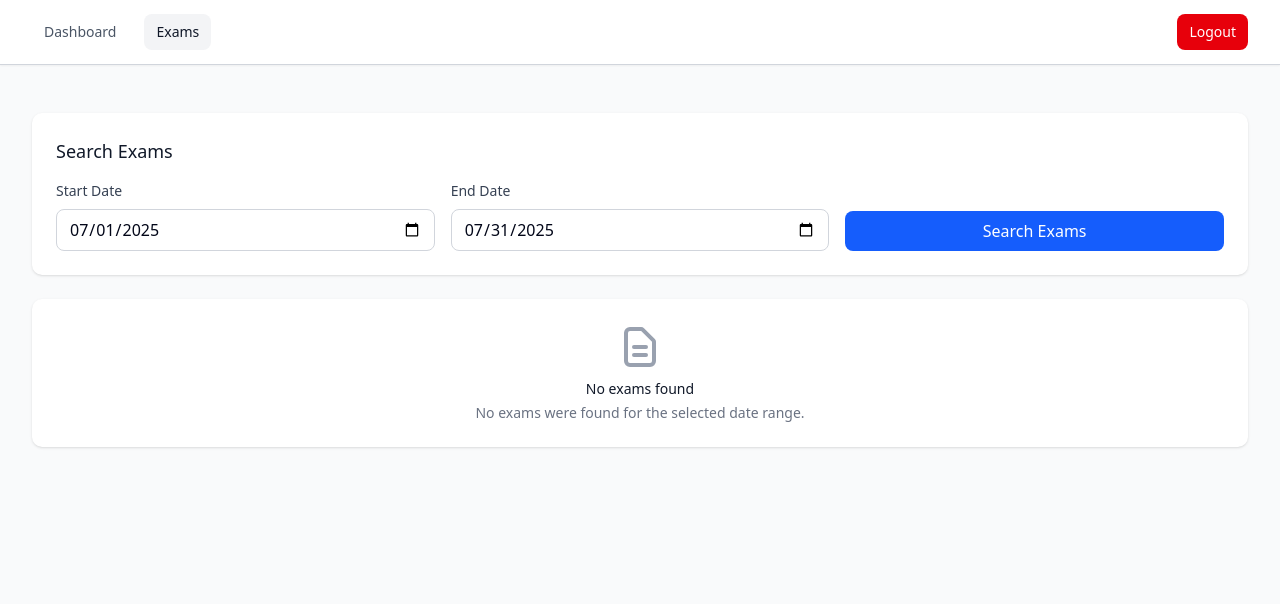
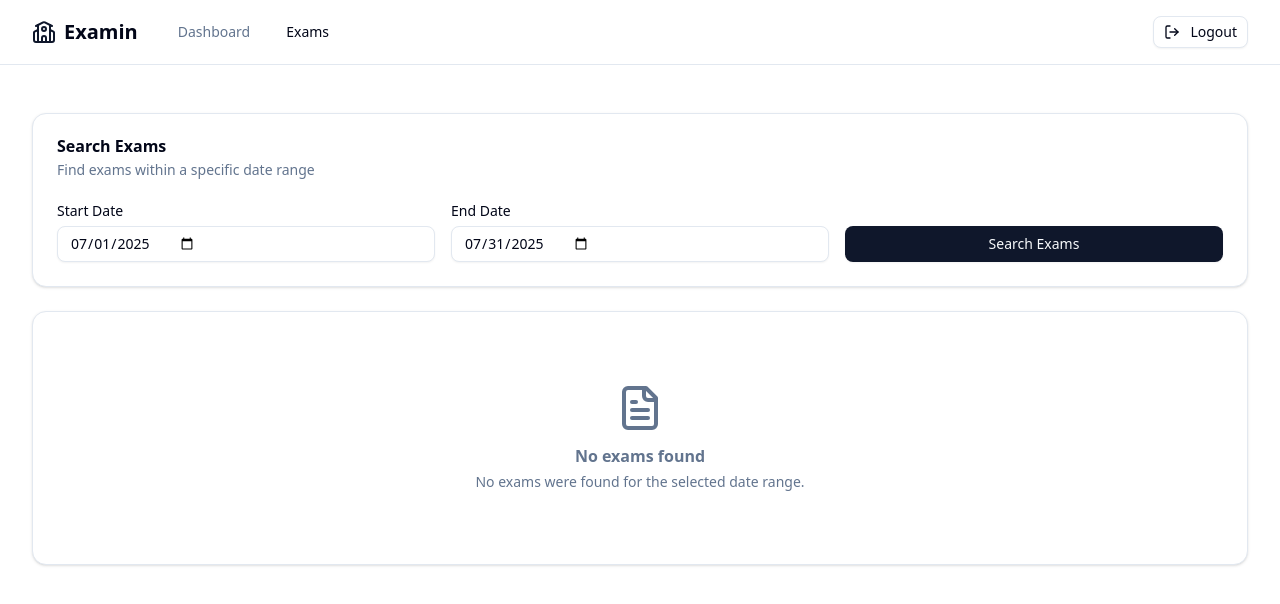
Before and after one commit to antoniosubasic/examin, a SvelteKit app in the folder frontend/: page /exams in a window 1280 px wide. Shown: the top 604 px of the page. Built offline with nearby package versions, Linux system fonts and the light colour scheme; sample sign-in values are in the browser's storage.

Commit message:
refactor(frontend): refactor exams page with shadcn components and toast notifications

```diff
--- a/frontend/src/routes/exams/+page.svelte
+++ b/frontend/src/routes/exams/+page.svelte
@@ -1,6 +1,36 @@
 <script lang="ts">
     import { onMount } from "svelte";
     import { goto } from "$app/navigation";
+    import { toast } from "svelte-sonner";
+    import { Button } from "$lib/components/ui/button";
+    import {
+        Card,
+        CardContent,
+        CardDescription,
+        CardHeader,
+        CardTitle,
+    } from "$lib/components/ui/card";
+    import { Input } from "$lib/components/ui/input";
+    import { Label } from "$lib/components/ui/label";
+    import { Badge } from "$lib/components/ui/badge";
+    import { Alert, AlertDescription } from "$lib/components/ui/alert";
+    import {
+        Table,
+        TableBody,
+        TableCell,
+        TableHead,
+        TableHeader,
+        TableRow,
+    } from "$lib/components/ui/table";
+    import {
+        NavigationMenuRoot,
+        NavigationMenuItem,
+        NavigationMenuLink,
+        NavigationMenuList,
+    } from "$lib/components/ui/navigation-menu";
+    import { Skeleton } from "$lib/components/ui/skeleton";
+    import { Separator } from "$lib/components/ui/separator";
+    import { School, LogOut, FileTextIcon } from "@lucide/svelte";
 
     let sessionId = "";
     let schoolName = "";
@@ -41,8 +71,10 @@
                 },
                 body: JSON.stringify({ sessionId }),
             });
+            toast.success("Logged out successfully");
         } catch (err) {
             console.error("Logout error:", err);
+            toast.error("Failed to logout");
         } finally {
             localStorage.removeItem("sessionId");
             localStorage.removeItem("schoolName");
@@ -54,11 +86,13 @@
     async function searchExams() {
         if (!startDate || !endDate) {
             error = "Please select both start and end dates";
+            toast.error(error);
             return;
         }
 
         if (new Date(startDate) > new Date(endDate)) {
             error = "Start date must be before end date";
+            toast.error(error);
             return;
         }
 
@@ -83,6 +117,7 @@
                 const errorData = await response.json();
                 if (response.status === 401) {
                     error = "Session expired. Please log in again.";
+                    toast.error(error);
                     setTimeout(() => {
                         localStorage.removeItem("sessionId");
                         localStorage.removeItem("schoolName");
@@ -96,8 +131,12 @@
             }
 
             exams = await response.json();
+            toast.success(
+                `Found ${exams.length} ${exams.length === 1 ? "exam" : "exams"}`
+            );
         } catch (err) {
             error = `Failed to search exams: ${err instanceof Error ? err.message : "Unknown error"}`;
+            toast.error(error);
             console.error("Search error:", err);
         } finally {
             searching = false;
@@ -112,18 +151,21 @@
         return timeString.substring(0, 5);
     }
 
-    function getExamTypeColor(type: string): string {
+    function getExamTypeVariant(
+        type: string
+    ): "default" | "secondary" | "destructive" | "outline" {
         switch (type?.toLowerCase()) {
             case "schularbeit":
             case "test":
-                return "bg-red-100 text-red-800";
+                return "destructive";
             default:
-                return "bg-gray-100 text-gray-800";
+                return "secondary";
         }
     }
 
     function exportToCsv() {
         if (exams.length === 0) {
+            toast.error("No exams to export");
             return;
         }
 
@@ -189,232 +231,232 @@
             document.body.appendChild(link);
             link.click();
             document.body.removeChild(link);
+            toast.success("Successfully exported to CSV");
         }
     }
 </script>
 
-<div class="min-h-screen bg-gray-50">
-    <nav class="bg-white shadow-xs border-b border-gray-300">
-        <div class="max-w-7xl mx-auto px-4 sm:px-6 lg:px-8">
-            <div class="flex justify-between h-16">
-                <nav class="flex items-center space-x-4">
-                    <a
+<div class="min-h-screen bg-background">
+    <header class="border-b">
+        <div class="container mx-auto px-4 lg:px-8">
+            <div class="flex h-16 items-center justify-between">
+                <div class="flex items-center space-x-6">
+                    <div class="flex items-center space-x-2">
+                        <School class="h-6 w-6 text-primary" />
+                        <span class="text-xl font-semibold">Examin</span>
+                    </div>
+                    <NavigationMenuRoot class="hidden md:flex">
+                        <NavigationMenuList>
+                            <NavigationMenuItem>
+                                <NavigationMenuLink
                                     href="/dashboard"
-                        class="text-gray-600 hover:text-gray-900 px-3 py-2 rounded-md text-sm font-medium"
+                                    class="
+                                        group inline-flex h-9 w-max items-center justify-center
+                                        rounded-md bg-background px-4 py-2 text-sm font-medium transition-colors
+                                        hover:bg-accent hover:text-accent-foreground
+                                        focus:bg-accent focus:text-accent-foreground focus:outline-none
+                                        disabled:pointer-events-none disabled:opacity-50
+                                        data-[active]:bg-accent/50 data-[state=open]:bg-accent/50
+                                        text-muted-foreground
+                                    "
                                 >
                                     Dashboard
-                    </a>
-                    <a
+                                </NavigationMenuLink>
+                            </NavigationMenuItem>
+                            <NavigationMenuItem>
+                                <NavigationMenuLink
                                     href="/exams"
-                        class="bg-gray-100 text-gray-900 px-3 py-2 rounded-md text-sm font-medium"
+                                    class="
+                                        group inline-flex h-9 w-max items-center justify-center
+                                        rounded-md bg-background px-4 py-2 text-sm font-medium transition-colors
+                                        hover:bg-accent hover:text-accent-foreground
+                                        focus:bg-accent focus:text-accent-foreground focus:outline-none
+                                        disabled:pointer-events-none disabled:opacity-50
+                                        data-[active]:bg-accent/50 data-[state=open]:bg-accent/50
+                                    "
                                 >
                                     Exams
-                    </a>
-                </nav>
-                <div class="flex items-center space-x-4">
-                    <span class="text-sm text-gray-600">{schoolName}</span>
-                    <button
-                        on:click={handleLogout}
+                                </NavigationMenuLink>
+                            </NavigationMenuItem>
+                        </NavigationMenuList>
+                    </NavigationMenuRoot>
+                </div>
+
+                <Button
+                    variant="outline"
+                    size="sm"
+                    onclick={handleLogout}
                     disabled={loading}
-                        class="
-                            px-3 py-2 text-sm bg-red-600 text-white rounded-md
-                            hover:bg-red-700 focus:outline-none focus:ring-2 focus:ring-red-500 focus:ring-offset-2
-                            disabled:opacity-50
-                        "
+                    class="ml-2"
                 >
+                    <LogOut class="h-4 w-4 mr-1" />
                     {loading ? "Logging out..." : "Logout"}
-                    </button>
+                </Button>
             </div>
         </div>
-        </div>
-    </nav>
+    </header>
 
     <main class="max-w-7xl mx-auto py-6 sm:px-6 lg:px-8">
-        <div class="px-4 py-6 sm:px-0">
-            <div class="bg-white rounded-lg shadow p-6 mb-6">
-                <h2 class="text-lg font-medium text-gray-900 mb-4">
-                    Search Exams
-                </h2>
-
+        <div class="px-4 py-6 sm:px-0 space-y-6">
+            <Card>
+                <CardHeader>
+                    <CardTitle>Search Exams</CardTitle>
+                    <CardDescription>
+                        Find exams within a specific date range
+                    </CardDescription>
+                </CardHeader>
+                <CardContent>
                     <div class="grid grid-cols-1 gap-4 sm:grid-cols-3">
-                    <div>
-                        <label
-                            for="startDate"
-                            class="block text-sm font-medium text-gray-700 mb-2"
-                        >
-                            Start Date
-                        </label>
-                        <input
+                        <div class="space-y-2">
+                            <Label for="startDate">Start Date</Label>
+                            <Input
                                 id="startDate"
                                 type="date"
                                 bind:value={startDate}
-                            class="
-                                block w-full border border-gray-300 rounded-md px-3 py-2
-                                focus:outline-none focus:ring-2 focus:ring-blue-500 focus:border-transparent
-                            "
                                 disabled={searching}
                             />
                         </div>
 
-                    <div>
-                        <label
-                            for="endDate"
-                            class="block text-sm font-medium text-gray-700 mb-2"
-                        >
-                            End Date
-                        </label>
-                        <input
+                        <div class="space-y-2">
+                            <Label for="endDate">End Date</Label>
+                            <Input
                                 id="endDate"
                                 type="date"
                                 bind:value={endDate}
-                            class="
-                                block w-full border border-gray-300 rounded-md px-3 py-2
-                                focus:outline-none focus:ring-2 focus:ring-blue-500 focus:border-transparent
-                            "
                                 disabled={searching}
                             />
                         </div>
 
                         <div class="flex items-end">
-                        <button
-                            on:click={searchExams}
+                            <Button
+                                class="w-full"
+                                onclick={searchExams}
                                 disabled={searching || !startDate || !endDate}
-                            class="
-                                w-full px-4 py-2 bg-blue-600 text-white rounded-md
-                                hover:bg-blue-700 focus:outline-none focus:ring-2 focus:ring-blue-500 focus:ring-offset-2
-                                disabled:opacity-50 disabled:cursor-not-allowed
-                            "
                             >
                                 {searching ? "Searching..." : "Search Exams"}
-                        </button>
+                            </Button>
                         </div>
                     </div>
 
                     {#if error}
-                    <div
-                        class="mt-4 p-3 bg-red-100 border border-red-400 text-red-700 rounded"
+                        <Alert variant="destructive" class="mt-4">
+                            <AlertDescription>{error}</AlertDescription>
+                        </Alert>
+                    {/if}
+                </CardContent>
+            </Card>
+
+            {#if searching}
+                <Card>
+                    <CardHeader>
+                        <CardTitle>
+                            <Skeleton class="h-6 w-32" />
+                        </CardTitle>
+                    </CardHeader>
+                    <CardContent class="space-y-4">
+                        {#each Array(3) as _}
+                            <div class="space-y-2">
+                                <Skeleton class="h-4 w-full" />
+                                <Skeleton class="h-4 w-3/4" />
+                                <Skeleton class="h-4 w-1/2" />
+                            </div>
+                            <Separator />
+                        {/each}
+                    </CardContent>
+                </Card>
+            {:else if exams.length > 0}
+                <Card>
+                    <CardHeader>
+                        <div class="flex items-center justify-between">
+                            <CardTitle class="text-xl">
+                                Found {exams.length}
+                                {exams.length === 1 ? "exam" : "exams"}
+                            </CardTitle>
+                            <Button onclick={exportToCsv}>Export CSV</Button>
+                        </div>
+                    </CardHeader>
+                    <CardContent>
+                        <Table>
+                            <TableHeader>
+                                <TableRow>
+                                    <TableHead class="text-lg">Exam</TableHead>
+                                    <TableHead class="text-lg">Subject</TableHead>
+                                    <TableHead class="text-lg">Date</TableHead>
+                                    <TableHead class="text-lg">Time</TableHead>
+                                    <TableHead class="text-lg">Description</TableHead>
+                                </TableRow>
+                            </TableHeader>
+                            <TableBody>
+                                {#each exams as exam}
+                                    <TableRow>
+                                        <TableCell>
+                                            <div class="flex gap-3">
+                                                <span class="font-medium">
+                                                    {exam.name ||
+                                                        "Unnamed Exam"}
+                                                </span>
+                                                {#if exam.examType}
+                                                    <Badge
+                                                        variant={getExamTypeVariant(
+                                                            exam.examType
+                                                        )}
                                                     >
-                        {error}
-                    </div>
+                                                        {exam.examType}
+                                                    </Badge>
                                                 {/if}
                                             </div>
-
-            {#if exams.length > 0}
-                <div class="bg-white rounded-lg shadow">
-                    <div class="px-6 py-4 border-b border-gray-200">
-                        <div class="flex items-center justify-between">
-                            <h3 class="text-lg font-medium text-gray-900">
-                                Found {exams.length}
-                                {exams.length === 1 ? "entry" : "entries"}
-                            </h3>
-                            <button
-                                on:click={exportToCsv}
-                                class="
-                                    px-4 py-2 bg-green-600 text-white rounded-md text-sm font-medium
-                                    hover:bg-green-700 focus:outline-none focus:ring-2 focus:ring-green-500 focus:ring-offset-2
-                                    transition-colors duration-200
-                                "
-                                title="Export exams to CSV file"
+                                        </TableCell>
+                                        <TableCell>
+                                            <span
+                                                class="font-medium text-foreground"
                                             >
-                                Save as CSV
-                            </button>
-                        </div>
-                    </div>
-
-                    <div class="divide-y divide-gray-200">
-                        {#each exams as exam}
-                            <div class="px-6 py-4 hover:bg-gray-50">
-                                <div class="flex items-center justify-between">
-                                    <div class="flex-1">
+                                                {exam.subject || "—"}
+                                            </span>
+                                        </TableCell>
+                                        <TableCell>
+                                            <span class="text-sm">
+                                                {formatDate(exam.examDate)}
+                                            </span>
+                                        </TableCell>
+                                        <TableCell>
                                             <div
-                                            class="flex items-center space-x-3"
+                                                class="text-sm flex flex-col gap-1"
                                             >
-                                            <h4
-                                                class="text-lg font-medium text-gray-900"
-                                            >
-                                                {exam.name || "Unnamed Exam"}
-                                            </h4>
-                                            {#if exam.examType}
-                                                <span
-                                                    class="inline-flex items-center px-2.5 py-0.5 rounded-full text-xs font-medium {getExamTypeColor(
-                                                        exam.examType
-                                                    )}"
-                                                >
-                                                    {exam.examType}
-                                                </span>
-                                            {/if}
-                                        </div>
-
-                                        {#if exam.subject}
-                                            <div class="mt-2">
-                                                <span
-                                                    class="inline-block text-xs font-semibold text-gray-500 uppercase tracking-wide mb-1"
-                                                >
-                                                    Subject
-                                                </span>
-                                                <p
-                                                    class="text-sm text-gray-800 font-medium"
-                                                >
-                                                    {exam.subject}
+                                                <p>
+                                                    {formatTime(exam.startTime)}
+                                                </p>
+                                                <p>
+                                                    {formatTime(exam.endTime)}
                                                 </p>
                                             </div>
-                                        {/if}
-
-                                        {#if exam.text}
-                                            <div class="mt-3">
+                                        </TableCell>
+                                        <TableCell>
                                             <span
-                                                    class="inline-block text-xs font-semibold text-gray-500 uppercase tracking-wide mb-1"
+                                                class="text-sm text-muted-foreground"
                                             >
-                                                    Description
+                                                {exam.text || "—"}
                                             </span>
-                                                <p
-                                                    class="text-sm text-gray-700 leading-relaxed"
+                                        </TableCell>
+                                    </TableRow>
+                                {/each}
+                            </TableBody>
+                        </Table>
+                    </CardContent>
+                </Card>
+            {:else if !searching && !error && startDate && endDate}
+                <Card>
+                    <CardContent class="text-center py-12">
+                        <FileTextIcon
+                            class="mx-auto h-12 w-12 text-muted-foreground mb-4"
+                        />
+                        <CardTitle class="text-muted-foreground"
+                            >No exams found</CardTitle
                         >
-                                                    {exam.text}
-                                                </p>
-                                            </div>
-                                        {/if}
-                                    </div>
-
-                                    <div class="ml-4 text-right">
-                                        <p
-                                            class="text-sm font-medium text-gray-900"
-                                        >
-                                            {formatDate(exam.examDate)}
-                                        </p>
-                                        <p class="text-sm text-gray-600">
-                                            {formatTime(exam.startTime)} - {formatTime(
-                                                exam.endTime
-                                            )}
-                                        </p>
-                                    </div>
-                                </div>
-                            </div>
-                        {/each}
-                    </div>
-                </div>
-            {:else if exams.length === 0 && !searching && !error && startDate && endDate}
-                <div class="bg-white rounded-lg shadow p-6 text-center">
-                    <svg
-                        class="mx-auto h-12 w-12 text-gray-400"
-                        fill="none"
-                        viewBox="0 0 24 24"
-                        stroke="currentColor"
-                    >
-                        <path
-                            stroke-linecap="round"
-                            stroke-linejoin="round"
-                            stroke-width="2"
-                            d="M9 12h6m-6 4h6m2 5H7a2 2 0 01-2-2V5a2 2 0 012-2h5.586a1 1 0 01.707.293l5.414 5.414a1 1 0 01.293.707V19a2 2 0 01-2 2z"
-                        />
-                    </svg>
-                    <h3 class="mt-2 text-sm font-medium text-gray-900">
-                        No exams found
-                    </h3>
-                    <p class="mt-1 text-sm text-gray-500">
+                        <CardDescription class="mt-2">
                             No exams were found for the selected date range.
-                    </p>
-                </div>
+                        </CardDescription>
+                    </CardContent>
+                </Card>
             {/if}
         </div>
     </main>
```
Lines whose indentation alone changed are shown as unchanged.
